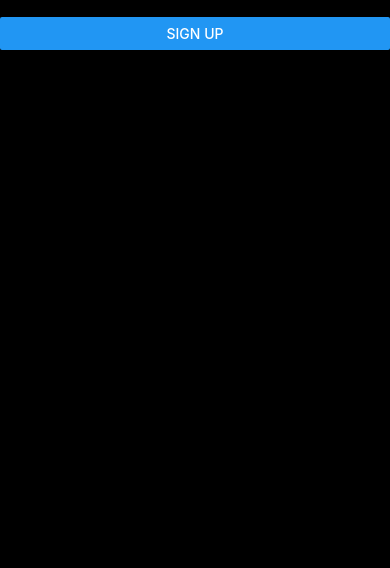
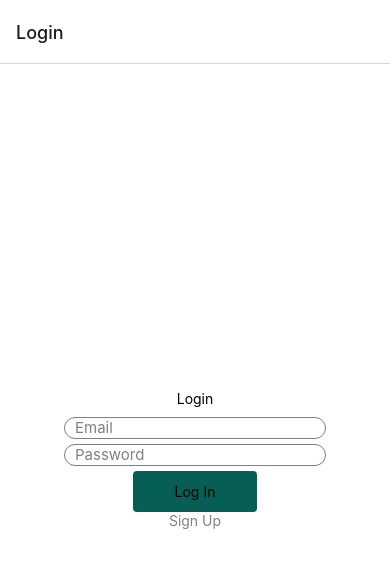
Before and after one commit to HashimChoudry/WhatsthatApp, a React Native app: screen /Login in a window 390 px wide. Shown: the top 568 px of the page. Built offline with nearby package versions, Linux system fonts and the light colour scheme.

Commit message:
navigation between all screens has been added aswell as a start on styling the login and sign-up screens

```diff
--- a/App.js
+++ b/App.js
@@ -7,11 +7,14 @@ import SignUpScreen from './src/screens/signUpScreen';
 import ChatScreen from './src/screens/chatScreen';
 import TextScreen from './src/screens/textScreen';
 
+import Navigator from './src/navigation';
+
+
 
 export default function App() {
   return (
     <View style = {styles.container}>
-      <LoginScreen />
+      <Navigator/>
     </View>
 
   );
@@ -20,7 +23,6 @@ export default function App() {
 const styles = StyleSheet.create({
   container:{
     flex:1,
-    backgroundColor: "black",
   },
 
 })
--- a/package.json
+++ b/package.json
@@ -10,6 +10,7 @@
   },
   "dependencies": {
     "@expo/webpack-config": "^18.0.1",
+    "@react-navigation/bottom-tabs": "^6.5.7",
     "@react-navigation/native": "^6.1.6",
     "@react-navigation/native-stack": "^6.9.12",
     "dayjs": "^1.11.7",
--- a/src/components/chatListItem/index.js
+++ b/src/components/chatListItem/index.js
@@ -1,11 +1,16 @@
-import { Text, View, Image, StyleSheet} from "react-native";
+import { Text, View, Image, StyleSheet, Pressable} from "react-native";
+import { useNavigation } from "@react-navigation/native";
+
+
 import dayjs from "dayjs";
 import relativeTime from "dayjs/plugin/relativeTime";
 dayjs.extend(relativeTime);
 
 const ListItem = ({chat}) => {
+  const navigation = useNavigation();
+
   return (
-        <View style = {styles.container}>
+      <Pressable style = {styles.container} onPress = {() => navigation.navigate("Text", {id: chat.id, name: chat.user.name})}>
           <Image
           source = {{uri: chat.user.image,}}
           style = {styles.image}
@@ -19,7 +24,7 @@ const ListItem = ({chat}) => {
 
               <Text numberOfLines={2} style = {styles.subTitle}>{chat.lastMessage.text}</Text>
           </View>
-        </View>
+      </Pressable>
   )
 }
 
--- a/src/components/inputbox/index.js
+++ b/src/components/inputbox/index.js
@@ -4,7 +4,7 @@ import { useState } from "react";
 
 
 export default function Inputbox() {
-    const [message, setMessage] = useState('Hello');
+    const [message, setMessage] = useState('');
     const sendMessage = () =>{
         console.warn("message Sent", message)
 
--- /dev/null
+++ b/src/navigation/index.js
@@ -0,0 +1,26 @@
+import { View, Text } from 'react-native'
+import React from 'react'
+
+import { NavigationContainer } from '@react-navigation/native';
+import { createNativeStackNavigator } from '@react-navigation/native-stack';
+
+import chatScreen from '../screens/chatScreen';
+import textScreen from '../screens/textScreen';
+import LoginScreen from '../screens/loginScreen';
+import SignUpScreen from '../screens/signUpScreen';
+
+const stack = createNativeStackNavigator(
+    );
+
+export default function Navigator() {
+  return (
+    <NavigationContainer >
+        <stack.Navigator>
+            <stack.Screen name = 'Login' component={LoginScreen} />
+            <stack.Screen name = 'Signup' component ={SignUpScreen} />
+            <stack.Screen name = 'Chat' component={chatScreen} options={{title: "Chats", headerTitleAlign:"center",headerStyle:{backgroundColor:"black"},headerTitleStyle:{color:"white"},headerShadowVisible:false}}/>
+            <stack.Screen name = 'Text' component={textScreen} options={{ headerTitleAlign:"center",headerStyle:{backgroundColor:"black"},headerTitleStyle:{color:"white"},headerShadowVisible:false}}/>
+        </stack.Navigator>
+    </NavigationContainer>
+  )
+}
--- a/src/screens/chatScreen.js
+++ b/src/screens/chatScreen.js
@@ -5,7 +5,7 @@ import chats from '../../assets/data/chats.json'
 
 export default function ChatScreen (){
     return(
-        <FlatList
+        <FlatList style= {{backgroundColor: "black"}}
         data = {chats}
         renderItem = {({item}) => <ListItem chat = {item} />}
         />
--- a/src/screens/loginScreen.js
+++ b/src/screens/loginScreen.js
@@ -1,15 +1,80 @@
 import React from "react";
-import {Text, View, Button} from 'react-native';
+import {Text, View, Button, TextInput, StyleSheet, TouchableOpacity, Pressable, ImageBackground} from 'react-native';
+import { useNavigation } from "@react-navigation/native";
+import DarkBG from "../../assets/images/DarkBG.png"
+import { useState } from "react";
 
 
-export default function LoginScreen ({navigation}) {
+export default function LoginScreen () {
+    const [email,setEmail] = useState('')
+    const [password,setPassword] = useState('')
+    const navigation = useNavigation();
+
+    const sendEmail = () =>{
+        console.warn("message Sent", email)
+
+        setEmail('');
+    }
+    const sendPassword = () =>{
+        console.warn("message Sent", password)
+
+        setPassword('');
+    }
+
     return(
-        <View>
-            <Text>log in Screen</Text>
-            <Button
-            title = "sign Up"
-            onPress = {() => navigation.navigate('signUpScreen')}
+        <View style= {styles.container}>
+            <Text style= {{padding:10}}>Login</Text>
+            <TextInput
+                style = { styles.input}
+                placeholder = {"Email"}
+                placeholderTextColor= "grey"
+                value ={email}
+                onChangeText = {setEmail}
             />
+
+            <TextInput
+                style= {styles.input}
+                placeholder = {"Password"}
+                placeholderTextColor = "grey"
+                value = {password}
+                onChangeText = {setPassword}
+                secureTextEntry
+            />
+
+            <TouchableOpacity style = {styles.buttonContainer} onPress={sendEmail}>
+                <Text>Log In</Text>
+            </TouchableOpacity>
+            <TouchableOpacity onPress={() => navigation.navigate("Signup")}>
+                <Text style = {{color: "grey"}}>Sign Up</Text>
+            </TouchableOpacity>
         </View>
+
     );
 }
+
+const styles = StyleSheet.create({
+    container: {
+        flex:1,
+        backgroundColor: '#fff',
+        alignItems: 'center',
+        justifyContent: 'center',
+
+       },
+    input: {
+        fontSize: 15,
+        borderRadius: 50,
+        borderWidth: StyleSheet.hairlineWidth,
+        padding:10,
+        marginBottom:5,
+        height:10,
+        borderColor: "gray",
+    },
+    buttonContainer: {
+        alignItems:"center",
+        justifyContent:"center",
+        paddingVertical:12,
+        paddingHorizontal:42,
+        borderRadius:4,
+        backgroundColor:'#075E54'
+    }
+})
--- a/src/screens/signUpScreen.js
+++ b/src/screens/signUpScreen.js
@@ -1,14 +1,13 @@
 import React from "react";
 import {Text, View, Button} from 'react-native';
+import { useNavigation } from "@react-navigation/native";
 
-export default function SignUpScreen ({navigation}) {
+export default function SignUpScreen () {
+    const navigation = useNavigation();
+
     return(
         <View>
             <Text>sign Up</Text>
-            <Button
-            title = "go Back"
-            onPress = {() => navigation.goBack()}
-            />
         </View>
     );
 }
--- a/src/screens/textScreen.js
+++ b/src/screens/textScreen.js
@@ -1,4 +1,6 @@
 import { View, Text, ImageBackground, StyleSheet, FlatList, KeyboardAvoidingView, Platform} from "react-native";
+import { useRoute,useNavigation } from "@react-navigation/native";
+import { useEffect } from "react";
 
 import DarkBG from "../../assets/images/DarkBG.png"
 import Message from "../components/Message";
@@ -7,6 +9,12 @@ import Inputbox from "../components/inputbox";
 
 
 export default function TextScreen (){
+    const route = useRoute();
+    const navigation = useNavigation();
+
+    useEffect(() => {
+        navigation.setOptions({title: route.params.name});
+    },[route.params.name])
 
     return(
         <KeyboardAvoidingView behavior={Platform.OS === "android" ? "padding":"height"} style = {styles.bg}>
```
Also changed, not shown: 1 other file (tests, documents, lock files or other folders). Lines whose indentation alone changed are shown as unchanged.
